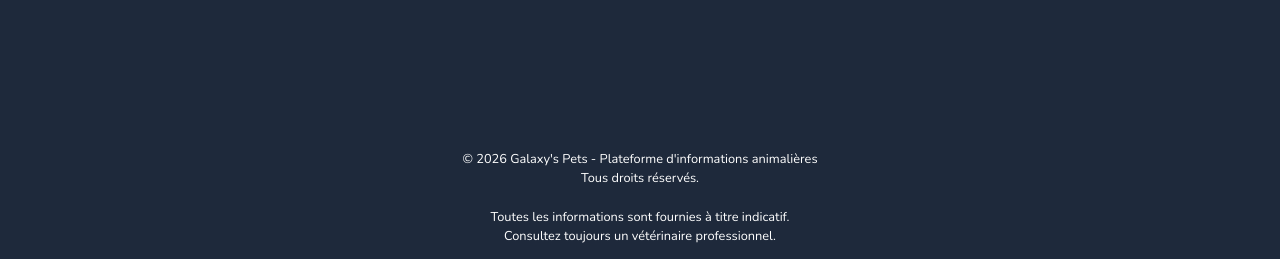
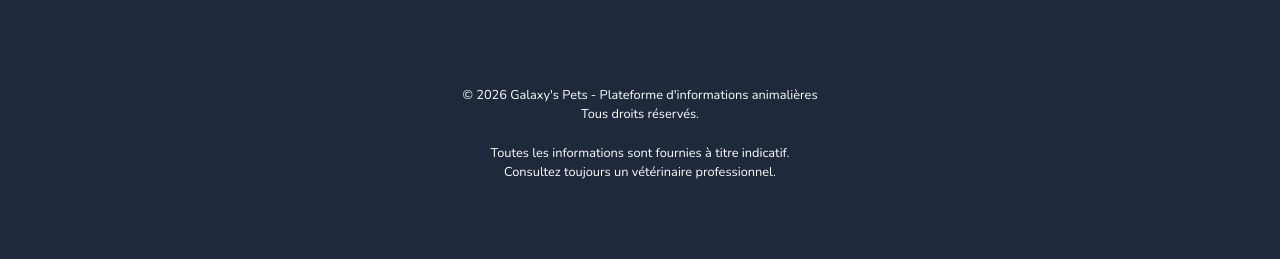
Before and after one commit to LaurieLM/galaxys_pets, a React (Vite) app: page /nutrition in a window 1280 px wide. Shown: the part 538-797 px from the top of the page. Built offline with nearby package versions, Linux system fonts and the light colour scheme; no server answers; a web font is replaced by a local one.

Commit message:
update footer for margin in health, nutrition, shelter page

```diff
--- a/src/App.tsx
+++ b/src/App.tsx
@@ -1,4 +1,4 @@
-import { Navigate, Route, Routes } from "react-router-dom";
+import { Navigate, Route, Routes, useLocation } from "react-router-dom";
 import Shelters from "./pages/Shelters";
 import Nutrition from "./pages/Nutrition";
 import Health from "./pages/Health";
@@ -7,6 +7,8 @@ import Header from "./components/Header";
 import Footer from "./components/Footer";
 
 export default function App() {
+    const { pathname } = useLocation();
+    const footerWithBottomSpace = ["/health", "/nutrition", "/shelters"].includes(pathname);
 
 
     return (
@@ -23,7 +25,7 @@ export default function App() {
                 </Routes>
             </main>
 
-            <Footer />
+            <Footer className={footerWithBottomSpace ? "mb-16" : ""} />
         </div>
     )
 }
--- a/src/components/Footer.tsx
+++ b/src/components/Footer.tsx
@@ -1,6 +1,10 @@
-export default function Footer() {
+type FooterProps = {
+    className?: string;
+};
+
+export default function Footer({ className = "" }: FooterProps) {
     return (
-        <footer className="bg-slate-800 text-white text-center">
+        <footer className={`bg-slate-800 text-white text-center ${className}`}>
             <p className="font-thin text-[0.80rem] pt-4 pb-4">
                 &copy; 2026 Galaxy's Pets - Plateforme d'informations animalières <br />
                 Tous droits réservés. <br /> <br />
```
